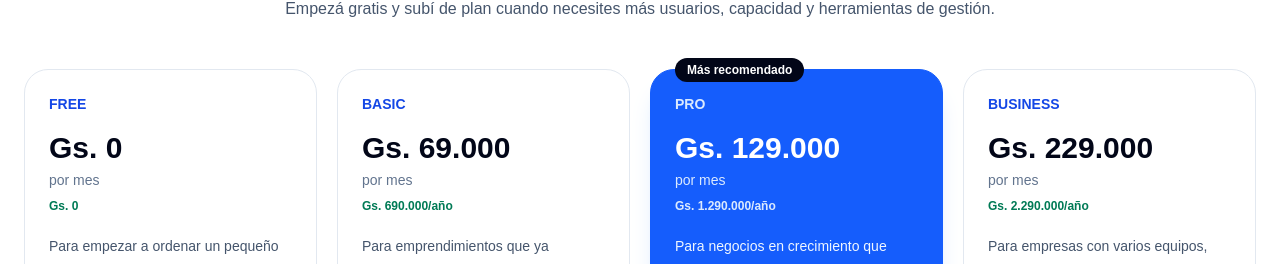
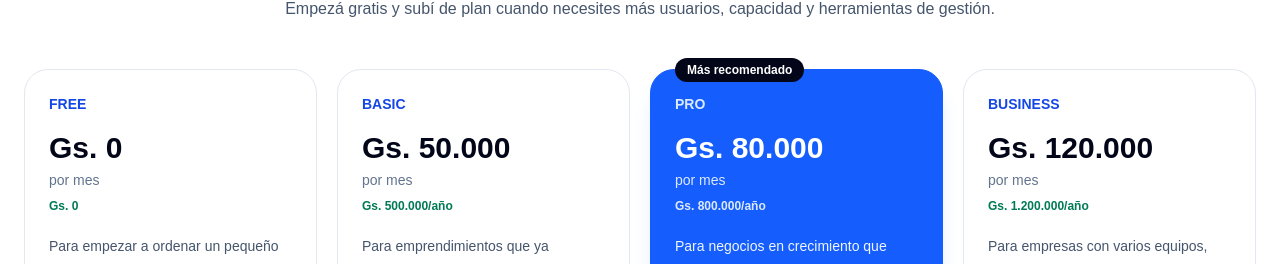
Before and after one commit to soto-cmd/liago, a Next.js app: page / in a window 1280 px wide. Shown: the part 995-1259 px from the top of the page. Built offline with nearby package versions, Linux system fonts and the light colour scheme.

Commit message:
Actualizar precios mensuales y anuales BASIC PRO BUSINESS (#19)

```diff
--- a/app/page.tsx
+++ b/app/page.tsx
@@ -30,8 +30,8 @@ const plans = [
   },
   {
     name: "BASIC",
-    monthly: "Gs. 69.000",
-    annual: "Gs. 690.000/año",
+    monthly: "Gs. 50.000",
+    annual: "Gs. 500.000/año",
     description: "Para emprendimientos que ya necesitan controlar toda su operación comercial.",
     highlighted: false,
     features: [
@@ -46,8 +46,8 @@ const plans = [
   },
   {
     name: "PRO",
-    monthly: "Gs. 129.000",
-    annual: "Gs. 1.290.000/año",
+    monthly: "Gs. 80.000",
+    annual: "Gs. 800.000/año",
     description: "Para negocios en crecimiento que necesitan más control, usuarios y trazabilidad.",
     highlighted: true,
     features: [
@@ -62,8 +62,8 @@ const plans = [
   },
   {
     name: "BUSINESS",
-    monthly: "Gs. 229.000",
-    annual: "Gs. 2.290.000/año",
+    monthly: "Gs. 120.000",
+    annual: "Gs. 1.200.000/año",
     description: "Para empresas con varios equipos, sucursales o necesidades de administración más amplias.",
     highlighted: false,
     features: [
```
